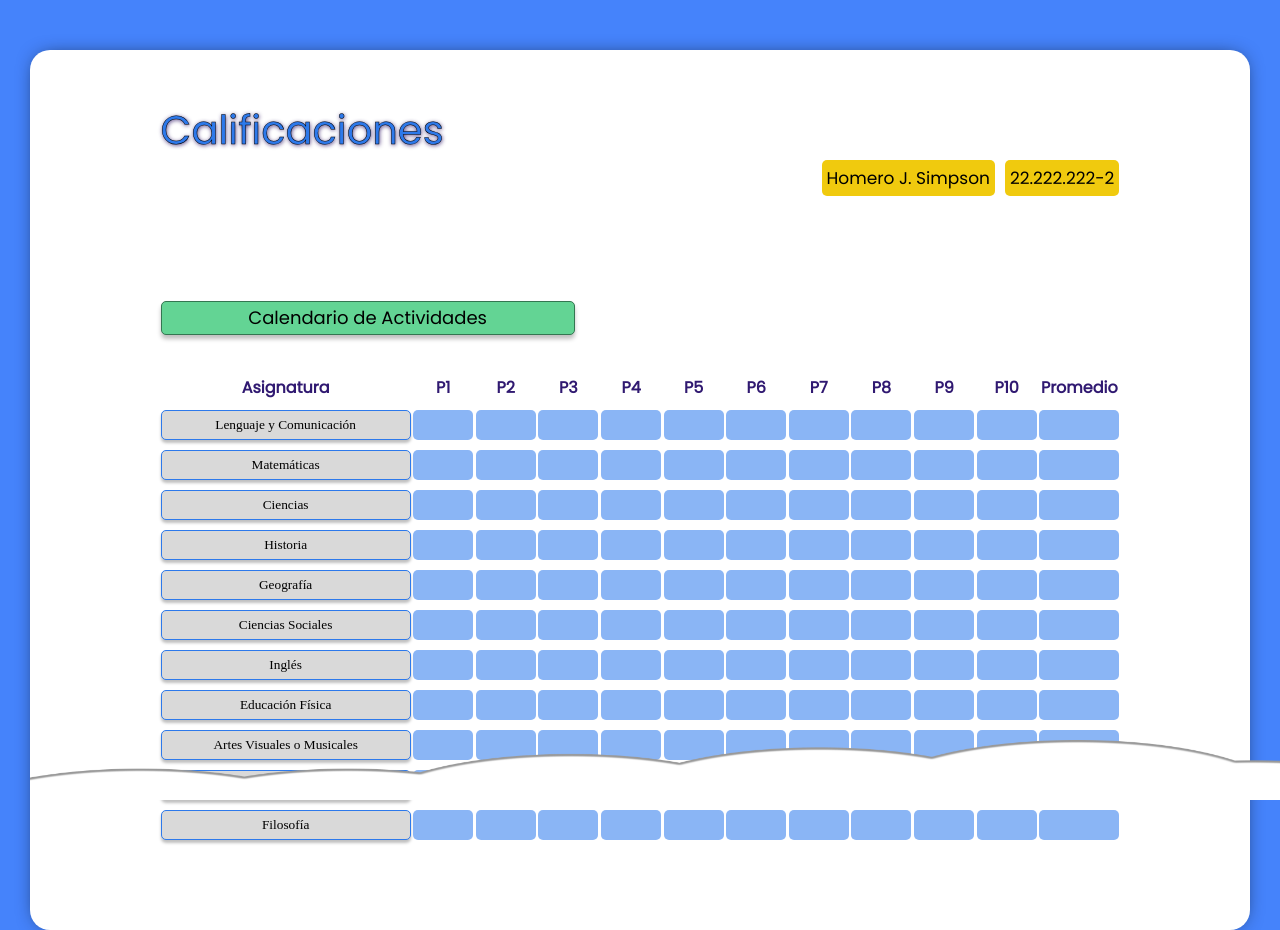
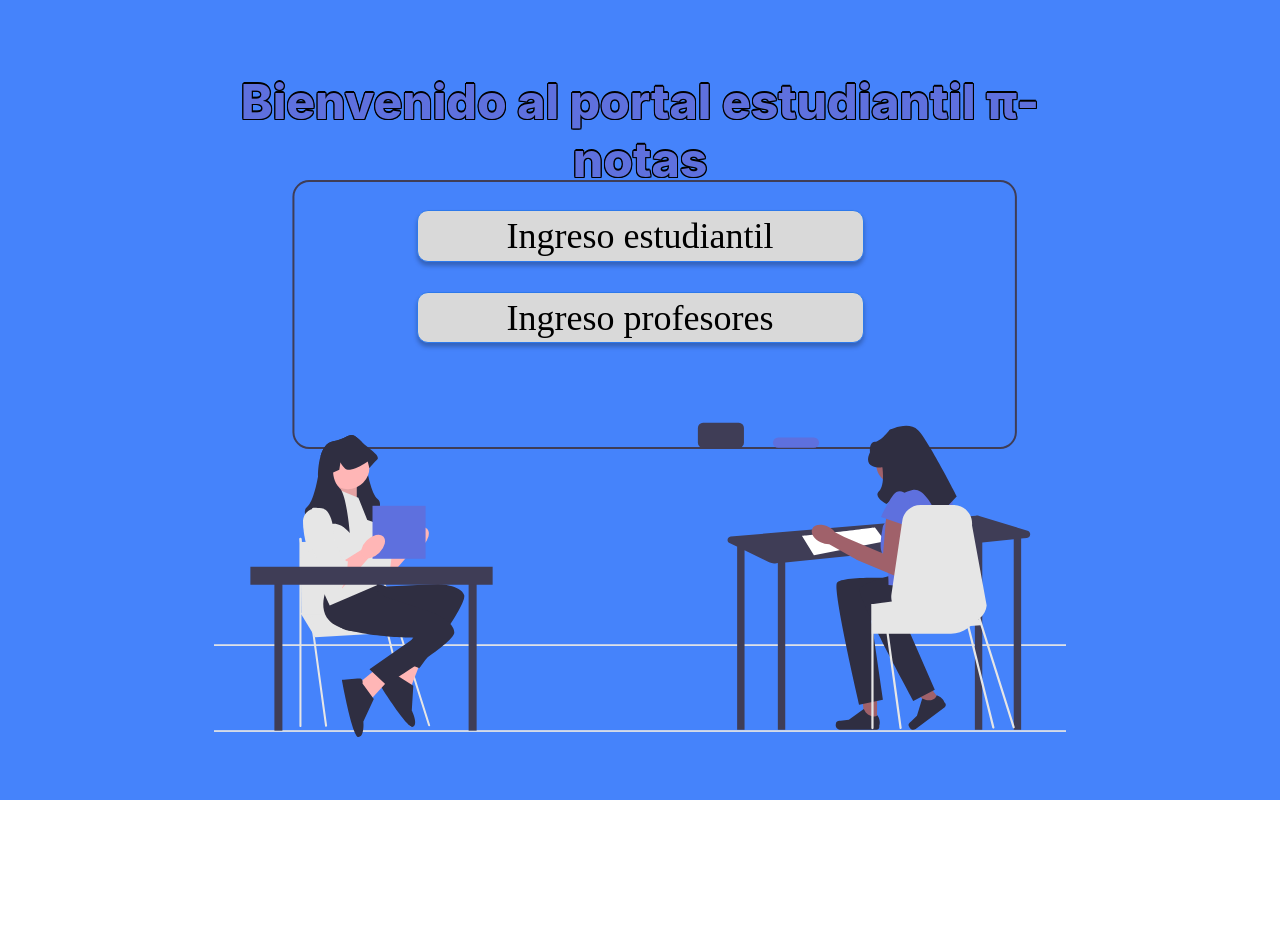
Before and after one commit to Ragnalex/Pi-Notas, a React (Create React App) app in the folder client/: page /estudiante/notas in a window 1280 px wide. After the commit the page ends 800 px from the top, so only its background shows below. Built offline with nearby package versions, Linux system fonts and the light colour scheme.

Commit message:
arreglos pocos a vistas, conexión y url

```diff
--- a/client/src/App.js
+++ b/client/src/App.js
@@ -31,11 +31,11 @@ function App() {
 
               <Route path="/profesor/login" element={ <PLogin/> }> </Route> {/*Ruta Login de profesor*/}
 
-              <Route path="/profesor/profile/" element={ <PProfile/> }> </Route> {/*Ruta Profile de profesor*/}
+              <Route path="/profesor/profile/" element={<PProfile/> }>  </Route> {/*Ruta Profile de profesor, si no hay correo no hay profesor y manda al home*/}
 
               <Route path="/estudiante/login" element={ <ELogin/> }> </Route> {/*Ruta Login de estudiante*/}
 
-              <Route path="/estudiante/notas" element={ <ENotas/> }> </Route> {/*Ruta de perfil y notas del estudiante*/}
+              <Route path="/estudiante/notas" element={ user ?  <ENotas/> : <Home/> }> </Route> {/*Ruta de perfil y notas del estudiante  si no hay, manda al home*/}
 
             </Routes>
 
--- a/client/src/Views/estLogin/eLogin.js
+++ b/client/src/Views/estLogin/eLogin.js
@@ -32,6 +32,7 @@ const ELogin = () => {
     }
 
     const handleSubmit = async (e) => {
+
         e.preventDefault();
         dispatch( { type: "LOGIN_START" } );
 
@@ -44,10 +45,12 @@ const ELogin = () => {
 
             dispatch( { type: "LOGIN_SUCCESS", payload: {...res.data} } );
 
+            navigate(`/estudiante/notas/`);
+
         } catch (error) {
             console.log(error);
+            alert("Rut ingresado no esta en el sistema.");
             dispatch( { type: "LOGIN_FAILURE"} );
-            alert("Rut ingresado no esta en el sistema.");
 
         };
     };
@@ -74,7 +77,7 @@ const ELogin = () => {
                                 >
                         </input>
 
-                            <button onClick={() => navigate("/estudiante/notas")} className="submit" type="submit"> Iniciar Sesión </button>
+                            <button className="submit" type="submit"> Iniciar Sesión </button>
 
                     </form>
 
--- a/client/src/Views/estNotas/eNotas.js
+++ b/client/src/Views/estNotas/eNotas.js
@@ -1,11 +1,17 @@
-import React, { useEffect, useRef } from "react";
+import React, { useEffect, useRef, useContext } from "react";
 import "./eNotas.css";
 import Lottie from "lottie-react";
+
+import { Context } from "../../context/context";
+
 
 //IMAGES
 import sefirot from "../../imgs/Ellipse.png";
 
 const ENotas = () => {
+
+    const { user } = useContext(Context);
+
     return (
         <div>
             <div className="p-content">
@@ -17,11 +23,11 @@ const ENotas = () => {
 
                     <div className="info-group">
                         <div className="p-nombre">
-                            Homero J. Simpson
+                            {user.pnombre + " " +  user.apellidop + " " +  user.apellidom}
                         </div>
 
                         <div className="p-rut">
-                            22.222.222-2
+                            {user.rut}
                         </div>
                     </div>
 
--- a/client/src/Views/prof-profile/pProfile.css
+++ b/client/src/Views/prof-profile/pProfile.css
@@ -2,7 +2,7 @@
     margin-top: 50px;
     display: flex;
     flex-direction: column;
-    flex-wrap: wrap;
+
     align-content: center;
     justify-content: space-evenly;
     background-color: #FFFFFF;
@@ -10,6 +10,7 @@
     padding: 10px;
     box-shadow: 0px 0px 20px -8px rgb(0, 0, 0, 0.9);
     width: 1200px;
+    height: 550px;
 
 }
 
@@ -19,6 +20,7 @@
     flex-direction: row;
     align-items: center;
     justify-content: space-between;
+
 }
 
 .t-profile {
@@ -34,7 +36,6 @@
     display: flex;
     flex-direction: row;
     flex-wrap: wrap;
-    align-items: flex-end;
     justify-content: center;
 }
 
@@ -52,12 +53,11 @@
 }
 
 .b-profile{
-    margin-top: 2.5rem;
-    margin-bottom: 5rem;
+
     display: flex;
     flex-direction: row;
     align-content: center;
-    justify-content: space-between;
+    justify-content: center;
 }
 
 .class-group {
@@ -69,4 +69,5 @@
 .imag-p{
     width: 420px;
     height: auto;
+    margin-left: 100px;
 }
--- a/client/src/Views/profLogin/pLogin.js
+++ b/client/src/Views/profLogin/pLogin.js
@@ -34,7 +34,9 @@ const PLogin = () => {
 
             dispatch ( {type: "LOGIN_SUCCESS", payload: {...res.data} } );
             alert("Datos ingresados encontrados: " + res.data.correo + " a rut de :" + res.data.rut);       //Si llega hasta aca (pasa el if), es que encontro los datos y estan bien
-            navigate("/profesor/profile");
+            const ruturl = res.data.rut.replace(/\./g, '').replace(/\-/g, '').trim().toLowerCase();
+            //navigate(`/profesor/profile/${ruturl}`, {rut:ruturl});
+            navigate(`/profesor/profile/${ruturl}`, {rut:ruturl});
 
         } catch (error) {
             console.log(error);
```
